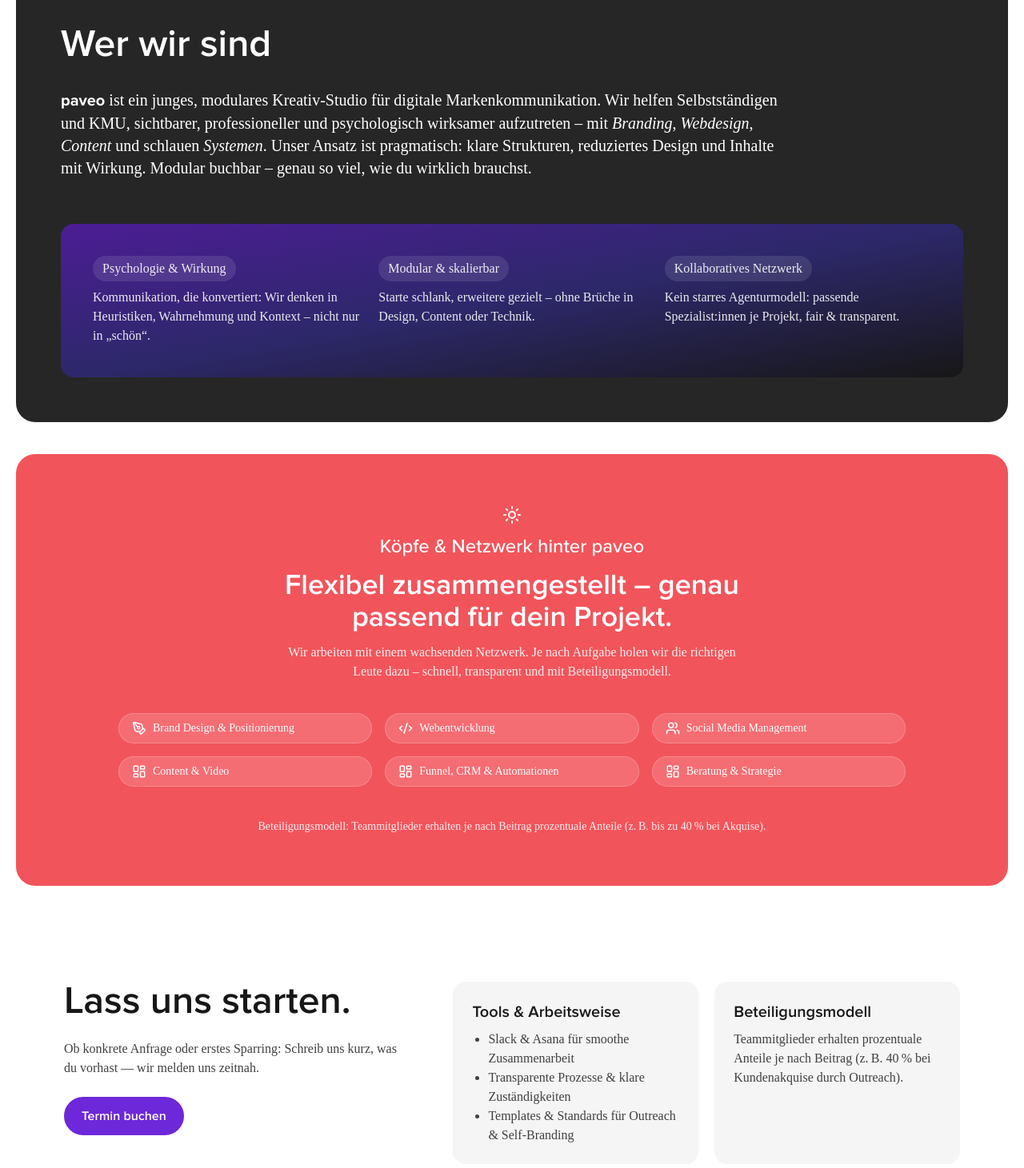
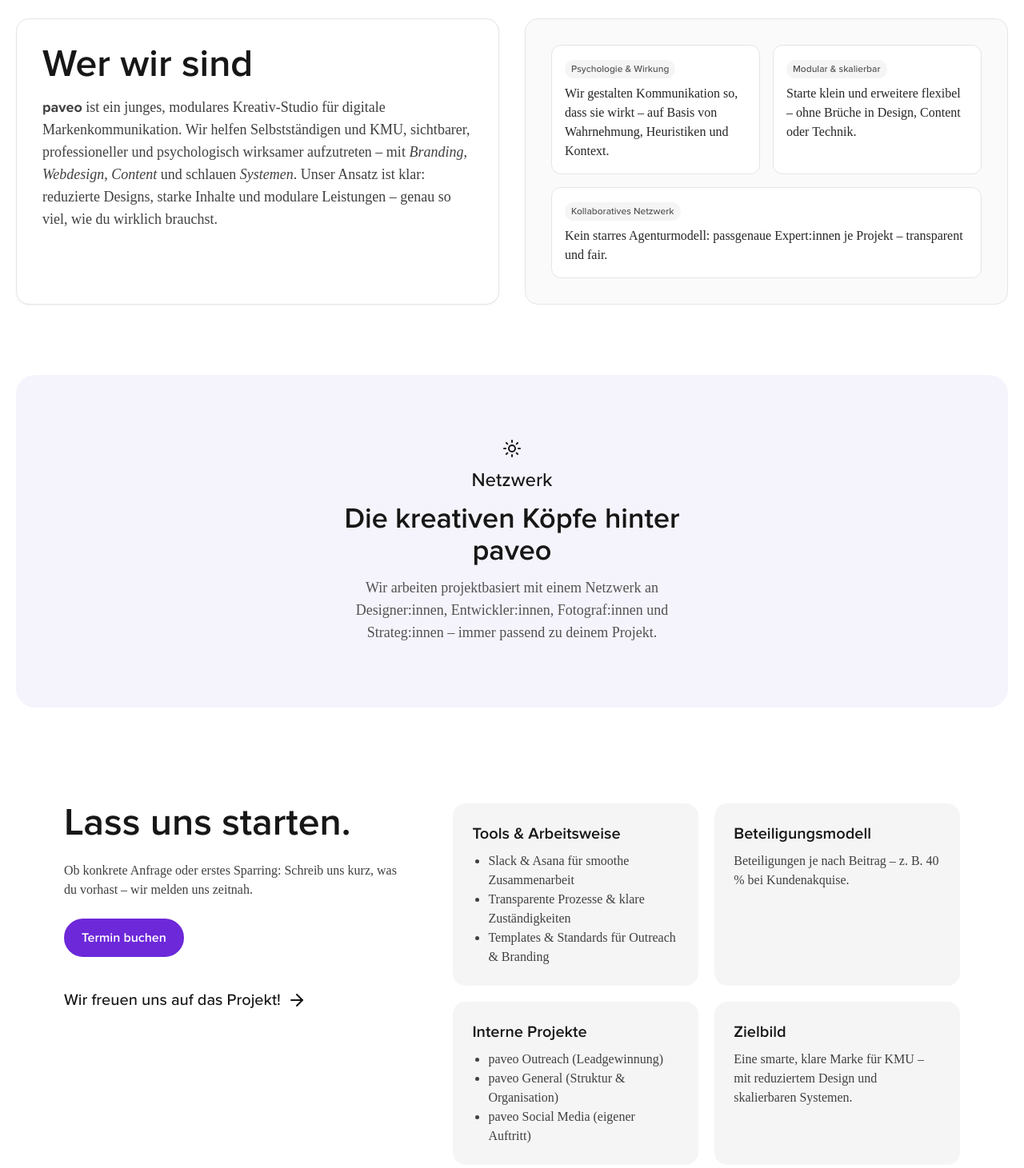
Before and after one commit to cyclebittt/pavewebyyyy, a Next.js app: page /about in a window 1280 px wide. Shown: the part 109-1570 px from the top of the page at 80% size. Built offline with nearby package versions, Linux system fonts and the light colour scheme; a web font is replaced by a local one.

Commit message:
Update page.js

```diff
--- a/app/about/page.js
+++ b/app/about/page.js
@@ -4,7 +4,7 @@
 import Footer from '@/components/layout/Footer';
 import Link from 'next/link';
 import { useEffect, useState } from 'react';
-import { Sun, ArrowRight, PenTool, CodeXml, LayoutDashboard, Users } from 'lucide-react';
+import { Sun, ArrowRight } from 'lucide-react';
 
 export default function About() {
   const [animationRight, setAnimationRight] = useState('fade-right');
@@ -34,45 +34,52 @@
     <div className="font-proxima">
       <Navbar />
 
-      {/* HERO / Wer wir sind */}
-      <section className="px-5">
-        <div className="bg-neutral-800 rounded-3xl px-5 py-10 md:p-14 flex flex-col gap-10 md:gap-14">
-          <div className="text-white flex flex-col gap-6 md:gap-8 max-w-4xl">
-            <h1 className="font-semibold text-3xl md:text-5xl">Wer wir sind</h1>
-            <p className="text-base md:text-xl">
-              <strong>paveo</strong> ist ein junges, modulares Kreativ‑Studio für digitale
+      {/* WER WIR SIND */}
+      <section className="px-5 py-8 md:py-12" aria-labelledby="about-heading">
+        <div className="grid grid-cols-1 md:grid-cols-2 gap-6 md:gap-8">
+          {/* Karte 1 */}
+          <div className="bg-white rounded-2xl p-6 md:p-8 shadow-sm border border-neutral-200">
+            <h1 id="about-heading" className="text-3xl md:text-5xl font-semibold mb-4">
+              Wer wir sind
+            </h1>
+            <p className="text-neutral-700 text-base md:text-lg leading-relaxed">
+              <strong>paveo</strong> ist ein junges, modulares Kreativ-Studio für digitale
               Markenkommunikation. Wir helfen Selbstständigen und KMU, sichtbarer,
               professioneller und psychologisch wirksamer aufzutreten – mit
-              <em> Branding</em>, <em>Webdesign</em>, <em>Content</em> und schlauen
-              <em> Systemen</em>. Unser Ansatz ist pragmatisch: klare Strukturen, reduziertes Design
-              und Inhalte mit Wirkung. Modular buchbar – genau so viel, wie du wirklich brauchst.
+              <em> Branding</em>, <em> Webdesign</em>, <em> Content</em> und schlauen
+              <em> Systemen</em>. Unser Ansatz ist klar: reduzierte Designs, starke Inhalte
+              und modulare Leistungen – genau so viel, wie du wirklich brauchst.
             </p>
           </div>
 
-          {/* statt Stock-Bild: dezentes Info-Panel */}
-          <div
-            data-aos={animationRight}
-            data-aos-duration="500"
-            className="w-full rounded-2xl bg-gradient-to-br from-violet-900 via-[#2D286A] to-neutral-900 p-6 md:p-10 text-white"
-          >
-            <div className="grid grid-cols-1 md:grid-cols-3 gap-6">
-              <div className="flex flex-col gap-2">
-                <span className="text-white/90 bg-white/10 w-fit px-3 py-1 rounded-full">Psychologie & Wirkung</span>
-                <p className="text-white/90">
-                  Kommunikation, die konvertiert: Wir denken in Heuristiken, Wahrnehmung und Kontext –
-                  nicht nur in „schön“.
+          {/* Karte 2 */}
+          <div className="bg-neutral-50 rounded-2xl p-6 md:p-8 border border-neutral-200">
+            <div className="grid grid-cols-1 sm:grid-cols-2 gap-4">
+              <div className="rounded-xl p-4 bg-white border border-neutral-200">
+                <span className="text-xs font-medium text-neutral-600 bg-neutral-100 px-2 py-1 rounded-full">
+                  Psychologie & Wirkung
+                </span>
+                <p className="mt-2 text-neutral-800">
+                  Wir gestalten Kommunikation so, dass sie wirkt – auf Basis von
+                  Wahrnehmung, Heuristiken und Kontext.
                 </p>
               </div>
-              <div className="flex flex-col gap-2">
-                <span className="text-white/90 bg-white/10 w-fit px-3 py-1 rounded-full">Modular & skalierbar</span>
-                <p className="text-white/90">
-                  Starte schlank, erweitere gezielt – ohne Brüche in Design, Content oder Technik.
+              <div className="rounded-xl p-4 bg-white border border-neutral-200">
+                <span className="text-xs font-medium text-neutral-600 bg-neutral-100 px-2 py-1 rounded-full">
+                  Modular & skalierbar
+                </span>
+                <p className="mt-2 text-neutral-800">
+                  Starte klein und erweitere flexibel – ohne Brüche in Design, Content oder
+                  Technik.
                 </p>
               </div>
-              <div className="flex flex-col gap-2">
-                <span className="text-white/90 bg-white/10 w-fit px-3 py-1 rounded-full">Kollaboratives Netzwerk</span>
-                <p className="text-white/90">
-                  Kein starres Agenturmodell: passende Spezialist:innen je Projekt, fair & transparent.
+              <div className="rounded-xl p-4 bg-white border border-neutral-200 sm:col-span-2">
+                <span className="text-xs font-medium text-neutral-600 bg-neutral-100 px-2 py-1 rounded-full">
+                  Kollaboratives Netzwerk
+                </span>
+                <p className="mt-2 text-neutral-800">
+                  Kein starres Agenturmodell: passgenaue Expert:innen je Projekt – transparent
+                  und fair.
                 </p>
               </div>
             </div>
@@ -80,40 +87,26 @@
         </div>
       </section>
 
-      {/* Köpfe/Netzwerk – statt Teamfotos */}
+      {/* TEAMS */}
       <section className="px-5 py-10">
-        <div className="bg-[#F2545B] rounded-3xl py-12 md:py-16 flex flex-col items-center gap-10">
-          <div className="text-white flex flex-col items-center gap-3 max-w-xl text-center">
-            <Sun aria-hidden="true" />
-            <h2 className="font-medium text-xl md:text-2xl">Köpfe & Netzwerk hinter paveo</h2>
+        <div className="bg-[#F5F4FC] rounded-3xl py-12 md:py-20 flex flex-col items-center justify-center gap-12">
+          <div className="text-neutral-900 flex flex-col items-center gap-3 max-w-md text-center">
+            <Sun />
+            <h2 className="font-medium text-xl md:text-2xl">Netzwerk</h2>
             <p className="font-semibold text-2xl md:text-4xl">
-              Flexibel zusammengestellt – genau passend für dein Projekt.
+              Die kreativen Köpfe hinter paveo
             </p>
-            <p className="text-white/90">
-              Wir arbeiten mit einem wachsenden Netzwerk. Je nach Aufgabe holen wir die richtigen
-              Leute dazu – schnell, transparent und mit Beteiligungsmodell.
+            <p className="text-neutral-600 text-base md:text-lg">
+              Wir arbeiten projektbasiert mit einem Netzwerk an Designer:innen,
+              Entwickler:innen, Fotograf:innen und Strateg:innen – immer passend zu deinem
+              Projekt.
             </p>
           </div>
-
-          {/* Kompetenz-Badges statt Bilder */}
-          <div className="w-full max-w-5xl grid grid-cols-2 md:grid-cols-3 gap-4 px-5">
-            <Badge icon={<PenTool size={18} />} text="Brand Design & Positionierung" />
-            <Badge icon={<CodeXml size={18} />} text="Webentwicklung" />
-            <Badge icon={<Users size={18} />} text="Social Media Management" />
-            <Badge icon={<LayoutDashboard size={18} />} text="Content & Video" />
-            <Badge icon={<LayoutDashboard size={18} />} text="Funnel, CRM & Automationen" />
-            <Badge icon={<LayoutDashboard size={18} />} text="Beratung & Strategie" />
-          </div>
-
-          {/* Beteiligungsmodell Hinweis */}
-          <div className="text-white/90 text-sm px-5 text-center">
-            Beteiligungsmodell: Teammitglieder erhalten je nach Beitrag prozentuale Anteile
-            (z. B. bis zu 40 % bei Akquise).
-          </div>
+          {/* Hier könnte später ein Grid mit Profil-Karten rein */}
         </div>
       </section>
 
-      {/* Kontakt-CTA wie auf der Home */}
+      {/* KONTAKT (wie auf Home) */}
       <section className="px-5 md:px-20 py-10 md:py-20" aria-labelledby="contact-heading">
         <div className="flex flex-col md:flex-row gap-16">
           <div data-aos="fade-up" data-aos-duration="500" className="w-full md:w-2/5 flex flex-col gap-10">
@@ -122,42 +115,54 @@
                 Lass uns starten.
               </h2>
               <p className="text-neutral-700">
-                Ob konkrete Anfrage oder erstes Sparring: Schreib uns kurz, was du vorhast — wir melden
-                uns zeitnah.
+                Ob konkrete Anfrage oder erstes Sparring: Schreib uns kurz, was du vorhast –
+                wir melden uns zeitnah.
               </p>
               <Link
                 href="/request"
-                className="w-fit px-5 py-2.5 bg-violet-700 text-white rounded-full font-semibold border-2 border-violet-700 relative overflow-hidden transition-transform duration-300 hover:scale-[1.03] focus:outline-none focus-visible:ring-2 focus-visible:ring-offset-2 focus-visible:ring-violet-400"
-                role="button"
-                aria-label="Termin buchen"
+                className="w-fit px-5 py-2.5 bg-violet-700 text-white rounded-full font-semibold border-2 border-violet-700 relative overflow-hidden transition-transform duration-300 hover:scale-[1.03]"
               >
                 Termin buchen
               </Link>
             </div>
             <div className="flex items-center gap-2 text-neutral-900">
-              <p className="text-lg md:text-xl font-medium">Wir freuen uns auf das Projekt!</p>
-              <ArrowRight aria-hidden="true" />
+              <p className="text-lg md:text-xl font-medium">
+                Wir freuen uns auf das Projekt!
+              </p>
+              <ArrowRight />
             </div>
           </div>
 
-          {/* Rechte Spalte: Info-Karten statt Fotos */}
-          <div
-            data-aos={animationRight}
-            data-aos-duration="500"
-            className="w-full md:w-3/5 grid grid-cols-1 md:grid-cols-2 gap-5"
-          >
-            <InfoCard title="Tools & Arbeitsweise" items={[
-              'Slack & Asana für smoothe Zusammenarbeit',
-              'Transparente Prozesse & klare Zuständigkeiten',
-              'Templates & Standards für Outreach & Self‑Branding',
-            ]} />
-            <InfoCard title="Beteiligungsmodell" text="Teammitglieder erhalten prozentuale Anteile je nach Beitrag (z. B. 40 % bei Kundenakquise durch Outreach)." />
-            <InfoCard title="Interne Projekte" items={[
-              'paveo Outreach (Leadgewinnung)',
-              'paveo General (Struktur & Org)',
-              'paveo Social Media (eigener Auftritt)',
-            ]} />
-            <InfoCard title="Zielbild" text="Eine smarte, klare Marke für KMU — mit reduzierten Designs, scharfem Messaging und skalierbaren Systemen." />
+          <div data-aos={animationRight} data-aos-duration="500" className="w-full md:w-3/5 grid grid-cols-1 md:grid-cols-2 gap-5">
+            <div className="rounded-2xl p-6 bg-neutral-100">
+              <h3 className="font-semibold text-xl mb-2">Tools & Arbeitsweise</h3>
+              <ul className="list-disc pl-5 text-neutral-700">
+                <li>Slack & Asana für smoothe Zusammenarbeit</li>
+                <li>Transparente Prozesse & klare Zuständigkeiten</li>
+                <li>Templates & Standards für Outreach & Branding</li>
+              </ul>
+            </div>
+            <div className="rounded-2xl p-6 bg-neutral-100">
+              <h3 className="font-semibold text-xl mb-2">Beteiligungsmodell</h3>
+              <p className="text-neutral-700">
+                Beteiligungen je nach Beitrag – z. B. 40 % bei Kundenakquise.
+              </p>
+            </div>
+            <div className="rounded-2xl p-6 bg-neutral-100">
+              <h3 className="font-semibold text-xl mb-2">Interne Projekte</h3>
+              <ul className="list-disc pl-5 text-neutral-700">
+                <li>paveo Outreach (Leadgewinnung)</li>
+                <li>paveo General (Struktur & Organisation)</li>
+                <li>paveo Social Media (eigener Auftritt)</li>
+              </ul>
+            </div>
+            <div className="rounded-2xl p-6 bg-neutral-100">
+              <h3 className="font-semibold text-xl mb-2">Zielbild</h3>
+              <p className="text-neutral-700">
+                Eine smarte, klare Marke für KMU – mit reduziertem Design und skalierbaren
+                Systemen.
+              </p>
+            </div>
           </div>
         </div>
       </section>
@@ -166,28 +171,3 @@
     </div>
   );
 }
-
-/* kleine Hilfs-Komponenten (keine Bilder nötig) */
-function Badge({ icon, text }) {
-  return (
-    <div className="flex items-center gap-2 rounded-full bg-white/15 text-white px-4 py-2 border border-white/20">
-      <span aria-hidden="true">{icon}</span>
-      <span className="text-sm">{text}</span>
-    </div>
-  );
-}
-
-function InfoCard({ title, items, text }) {
-  return (
-    <div className="rounded-2xl p-6 bg-neutral-100">
-      <h3 className="font-semibold text-xl mb-2">{title}</h3>
-      {items ? (
-        <ul className="list-disc pl-5 text-neutral-700">
-          {items.map((it) => (<li key={it}>{it}</li>))}
-        </ul>
-      ) : (
-        <p className="text-neutral-700">{text}</p>
-      )}
-    </div>
-  );
-}
```
